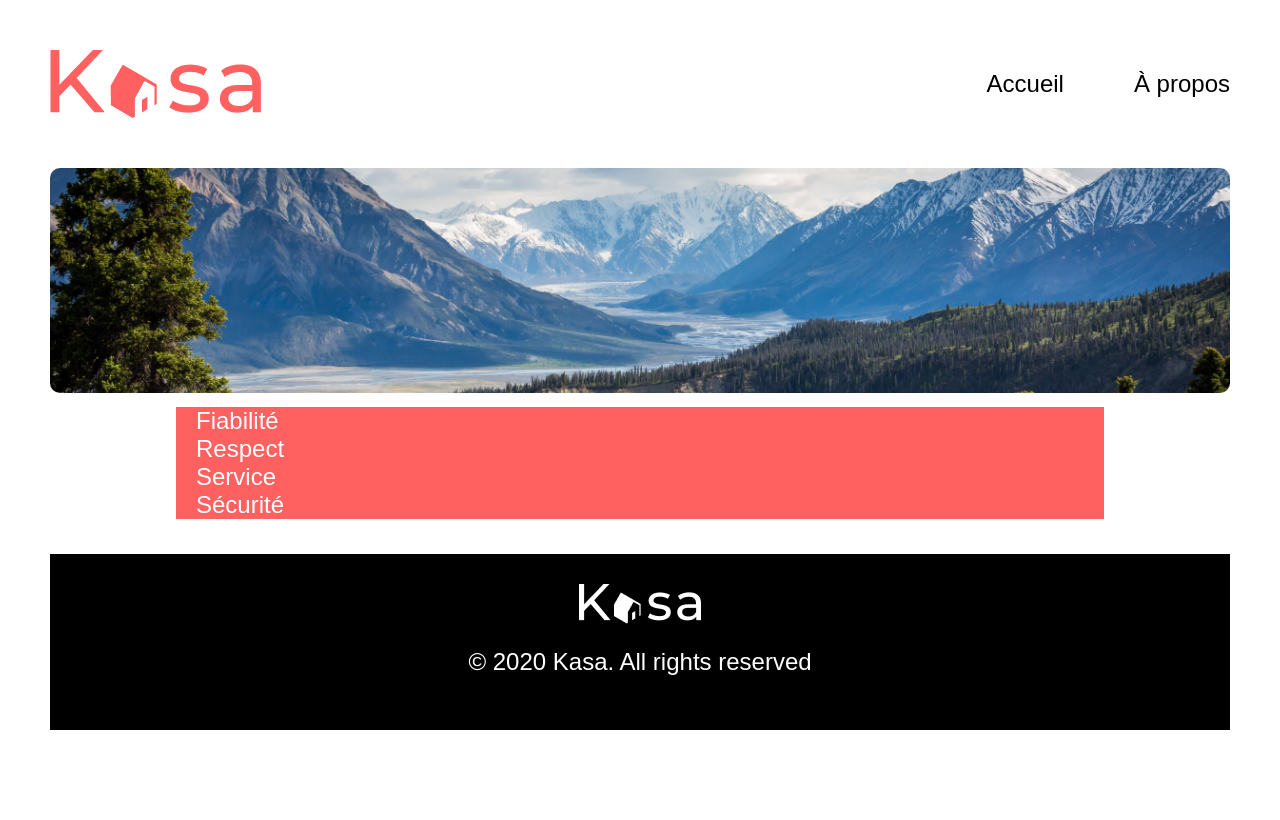
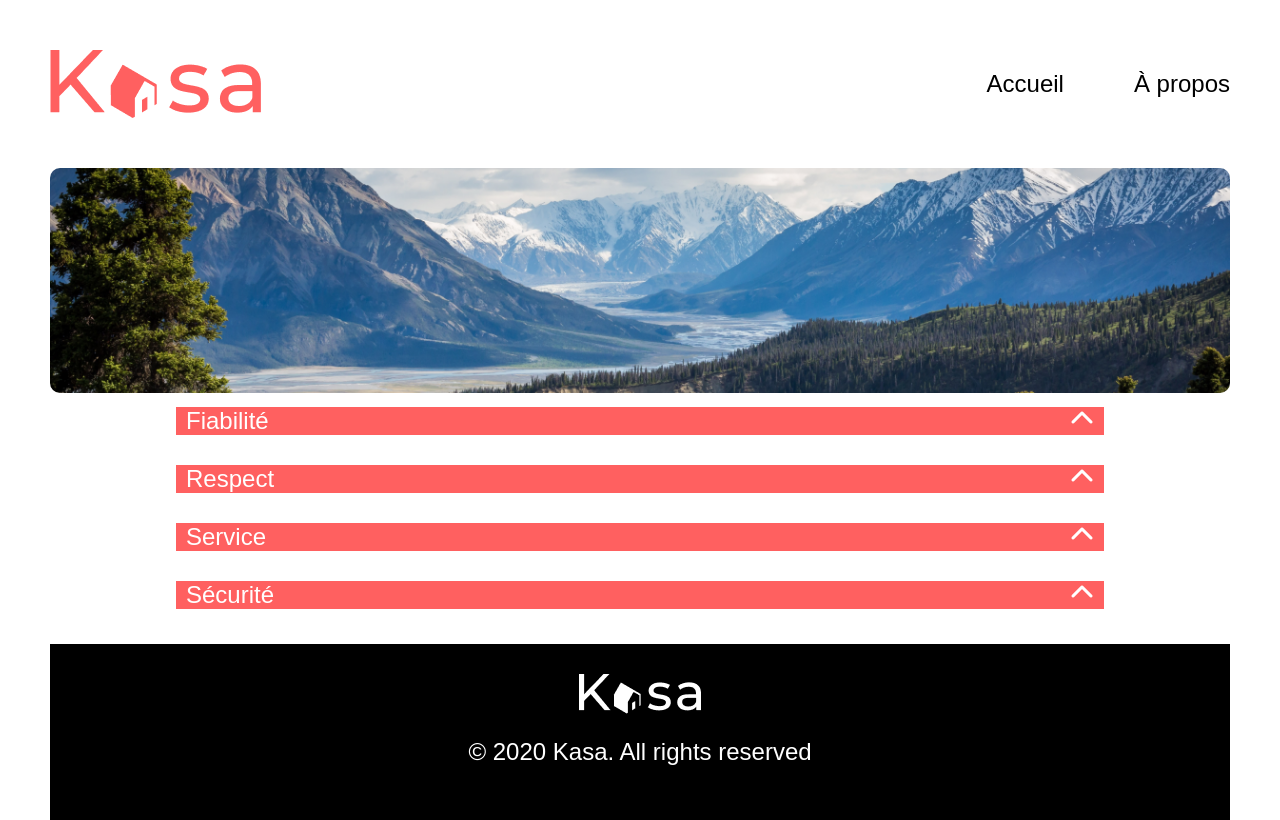
Before and after one commit to clementD99/Kasa, a React (Create React App) app: page /apropos in a window 1280 px wide. Built offline with nearby package versions, Linux system fonts and the light colour scheme.

Commit message:
Suppression de code non essentiel + import pour le fonctionnement du chevron

```diff
--- a/src/pages/Apropos/Apropos.jsx
+++ b/src/pages/Apropos/Apropos.jsx
@@ -2,20 +2,16 @@ import Banner from "../../composants/Banner/Banner";
 import imgApropos from "../../images/imgApropos.png";
 import Collapse from "../../composants/Collapse/Collapse";
 import CollapseData from "../../donnees/collapseData.json";
+import "@fortawesome/fontawesome-free/css/all.min.css";
 
 function Apropos() {
   return (
     <div className="apropos">
       <Banner image={imgApropos} title="image" />
       <div className="collapse">
-        <div className="collapse-barre">
-        <i class="fa-solid fa-chevron-up"></i>
-          <div className="collapse-titre">
-          {CollapseData.map((item) => (
-            <Collapse key={item.id} title={item.title} content={item.content} />
-          ))}
-          </div>
-        </div>
+        {CollapseData.map((item) => (
+          <Collapse key={item.id} title={item.title} content={item.content} />
+        ))}
       </div>
     </div>
   );
```
